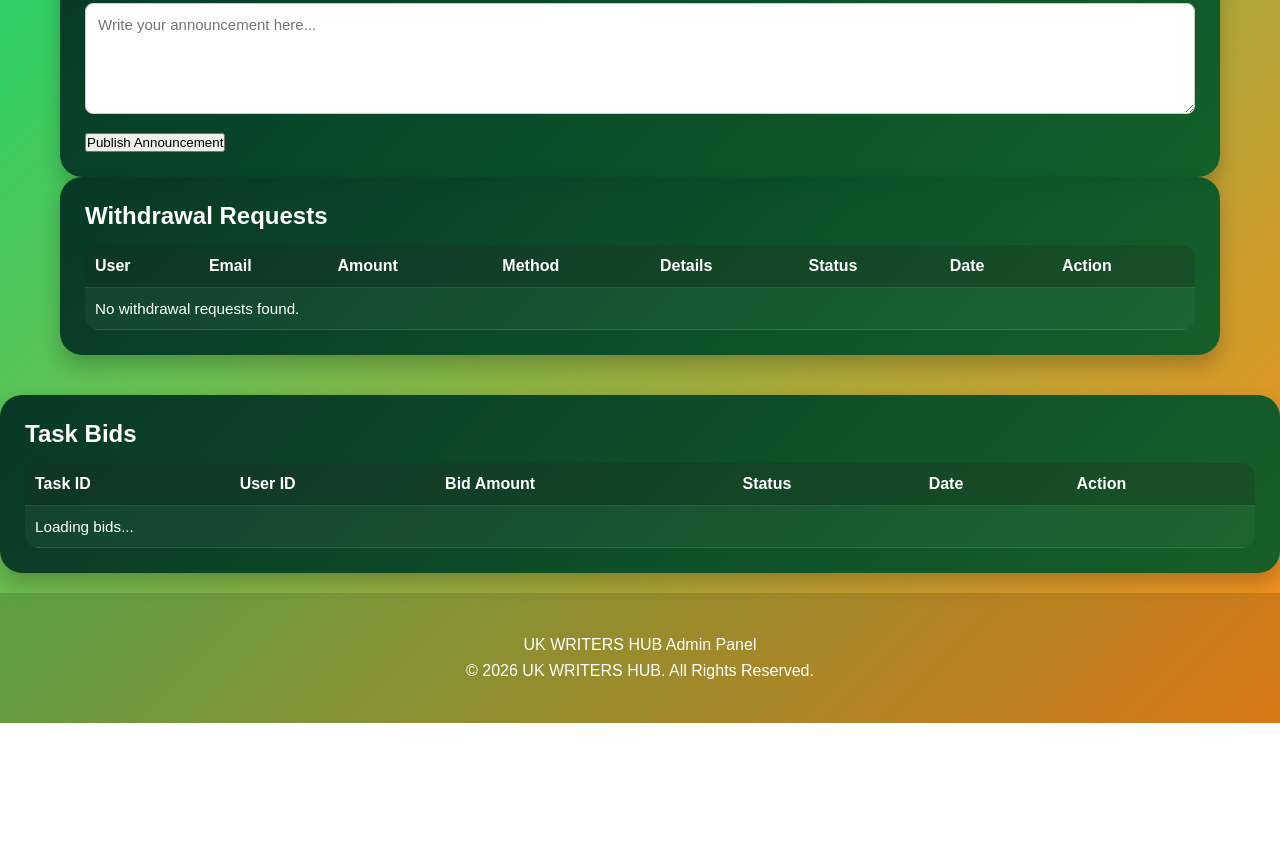
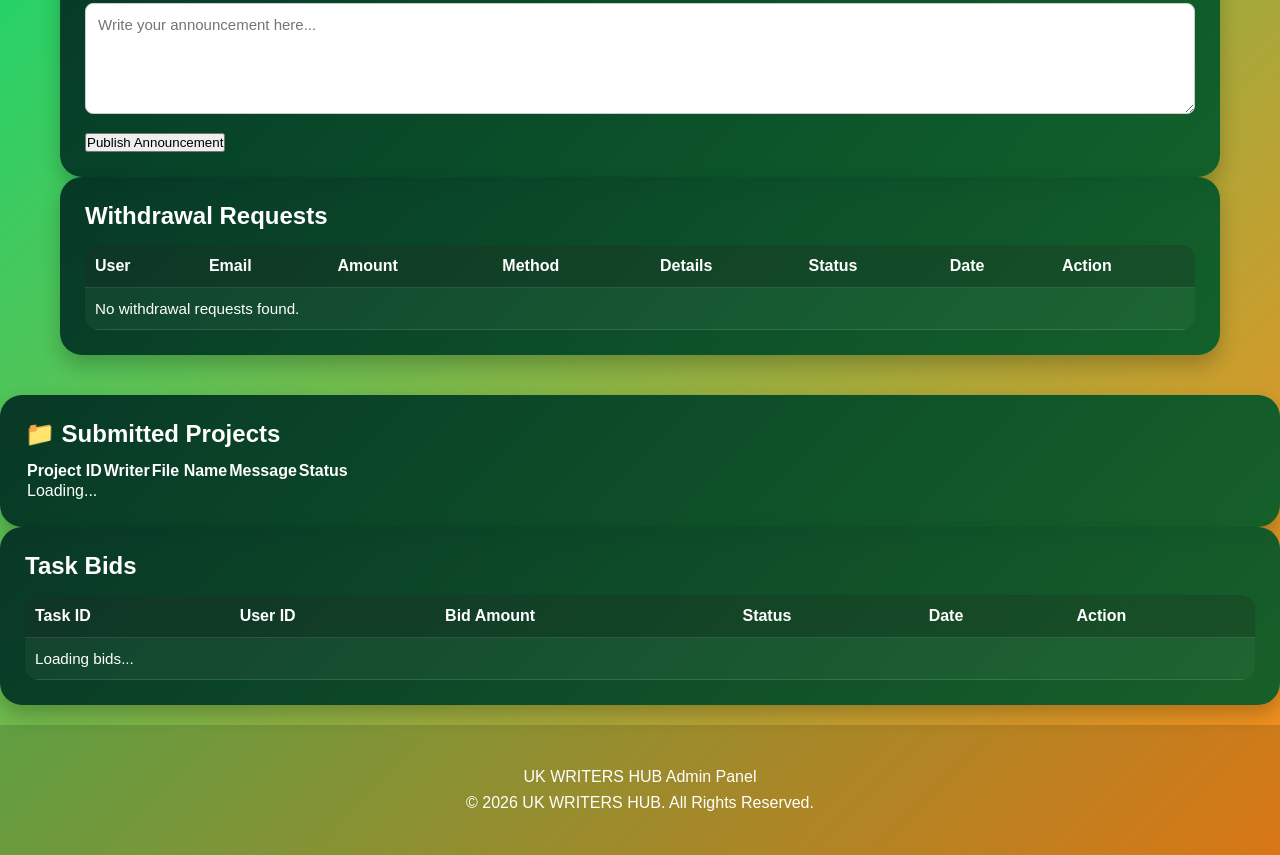
Before and after one commit to onlinesellers001htomyly-oss/UK-WRITERS-HUB-, a website: page admin.html in a window 1280 px wide. Shown: the part 1964-2819 px from the top of the page. Before the commit the page ends 2687 px from the top, so only its background shows below. Drawn offline with Linux system fonts and the light colour scheme.

Commit message:
Update admin.html

```diff
--- a/admin.html
+++ b/admin.html
@@ -309,7 +309,47 @@ Publish Announcement
       </div>
     </div>
   </section>
+<div class="card">
 
+<h2>📁 Submitted Projects</h2>
+
+<table>
+
+<thead>
+
+<tr>
+
+<th>Project ID</th>
+
+<th>Writer</th>
+
+<th>File Name</th>
+
+<th>Message</th>
+
+<th>Status</th>
+
+</tr>
+
+</thead>
+
+<tbody id="submittedProjectsTable">
+
+<tr>
+
+<td colspan="5">
+
+Loading...
+
+</td>
+
+</tr>
+
+</tbody>
+
+</table>
+
+  </div>
   <!-- TASK BIDS -->
 <div class="dashboard-card">
 
```
